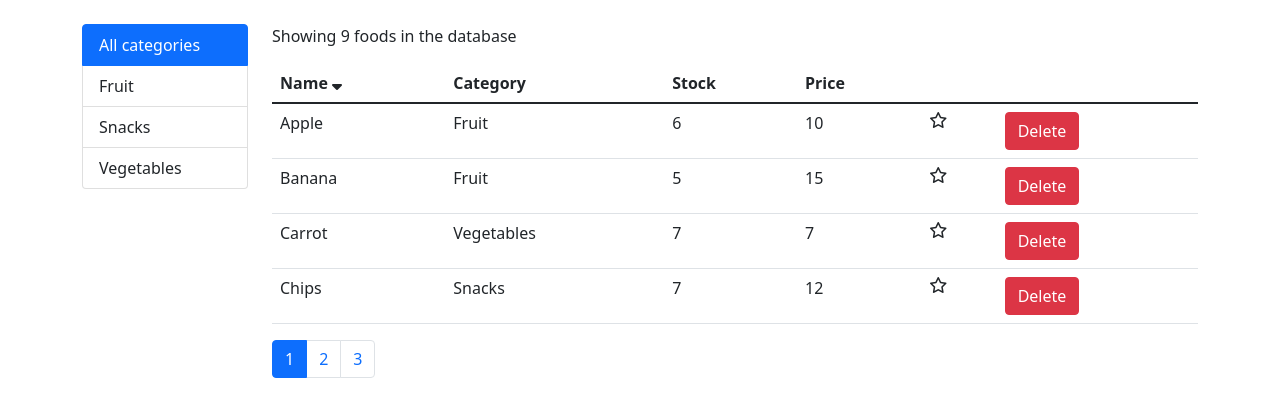
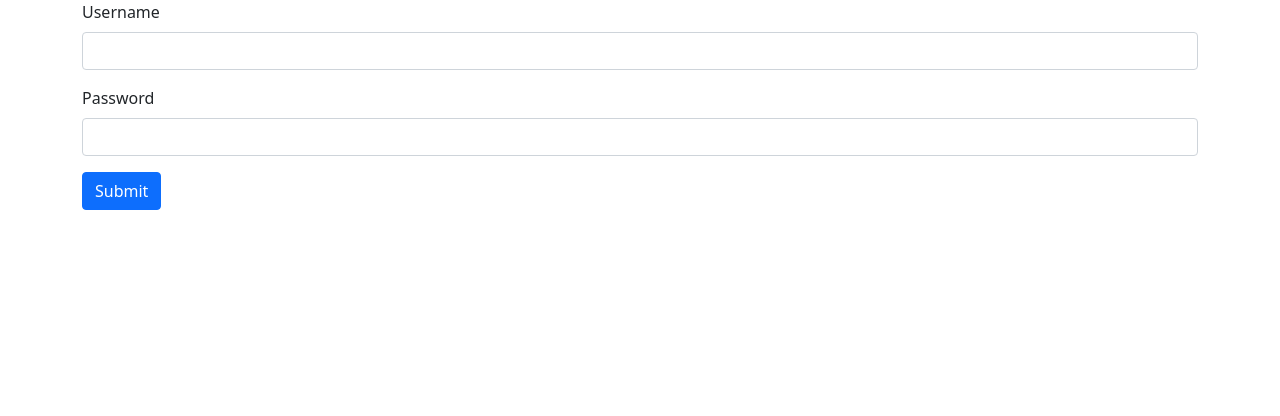
Before and after one commit to Kevin-Krantz/intensive-foods, a React (Create React App) app: page /login in a window 1280 px wide. Shown: the top 416 px of the page. Built offline with nearby package versions, Linux system fonts and the light colour scheme.

Commit message:
Implemented LoginForm with inputs in LoginForm.jsx and installed query-string, react-router-dom

```diff
--- a/package.json
+++ b/package.json
@@ -11,8 +11,10 @@
     "bootstrap": "^5.1.3",
     "gh-pages": "^4.0.0",
     "lodash": "^4.17.21",
+    "query-string": "^7.1.1",
     "react": "^18.2.0",
     "react-dom": "^18.2.0",
+    "react-router-dom": "^5.3.3",
     "react-scripts": "5.0.1",
     "web-vitals": "^2.1.4"
   },
--- a/src/App.jsx
+++ b/src/App.jsx
@@ -1,11 +1,17 @@
 import React, { Component } from "react";
+import { Switch, Route, Redirect } from "react-router-dom";
 import Foods from "./components/Foods";
+import LoginForm from "./components/LoginForm";
 
 class App extends Component {
   render() {
     return (
       <div className="container">
-        <Foods />
+        <Switch>
+          <Route path="/login" component={LoginForm} />
+          <Route path="/foods" component={Foods} />
+          <Redirect to="/foods" />
+        </Switch>
       </div>
     );
   }
--- /dev/null
+++ b/src/components/LoginForm.jsx
@@ -0,0 +1,70 @@
+import React, { Component } from "react";
+import _ from "lodash";
+import Input from "./common/Input";
+
+class LoginForm extends Component {
+  state = {
+    account: { username: "", password: "" },
+    errors: {},
+  };
+
+  validate() {
+    const errors = {};
+    const { username, password } = this.state.account;
+
+    if (username === "") {
+      errors.username = "Username cannot be emty";
+    }
+
+    if (password === "") {
+      errors.password = "Password is required";
+    }
+
+    return errors;
+  }
+
+  validateProperty() {}
+
+  handleSubmit = (e) => {
+    e.preventDefault();
+
+    const errors = this.validate();
+    console.log(errors);
+    this.setState({ errors });
+    if (!_.isEmpty(errors)) return;
+
+    console.log("LOGGA IN");
+  };
+
+  handleChange = ({ target: input }) => {
+    const account = { ...this.state.account };
+    account[input.id] = input.value;
+    this.setState({ account });
+  };
+
+  render() {
+    const { account, errors } = this.state;
+
+    return (
+      <form onSubmit={this.handleSubmit}>
+        <Input
+          name={"username"}
+          label={"Username"}
+          value={account.username}
+          error={errors.username}
+          onChange={this.handleChange}
+        />
+        <Input
+          name="password"
+          label="Password"
+          value={account.password}
+          error={errors.password}
+          onChange={this.handleChange}
+        />
+        <button className="btn btn-primary">Submit</button>
+      </form>
+    );
+  }
+}
+
+export default LoginForm;
--- /dev/null
+++ b/src/components/common/Input.jsx
@@ -0,0 +1,20 @@
+import React from "react";
+
+function Input({ name, label, value, onChange, error }) {
+  return (
+    <div className="mb-3">
+      <label htmlFor={name} className="form-label">
+        {label}
+      </label>
+      <input
+        onChange={onChange}
+        value={value}
+        className="form-control"
+        id={name}
+      />
+      {error && <div className="alert alert-danger">{error}</div>}
+    </div>
+  );
+}
+
+export default Input;
--- a/src/index.js
+++ b/src/index.js
@@ -1,8 +1,13 @@
 import React from "react";
 import ReactDOM from "react-dom/client";
+import { BrowserRouter } from "react-router-dom";
 import App from "./App";
 import "bootstrap/dist/css/bootstrap.min.css";
 import "@fortawesome/fontawesome-free/css/all.css";
 
 const root = ReactDOM.createRoot(document.getElementById("root"));
-root.render(<App />);
+root.render(
+  <BrowserRouter>
+    <App />
+  </BrowserRouter>
+);
```
Also changed, not shown: 1 other file (tests, documents, lock files or other folders).
